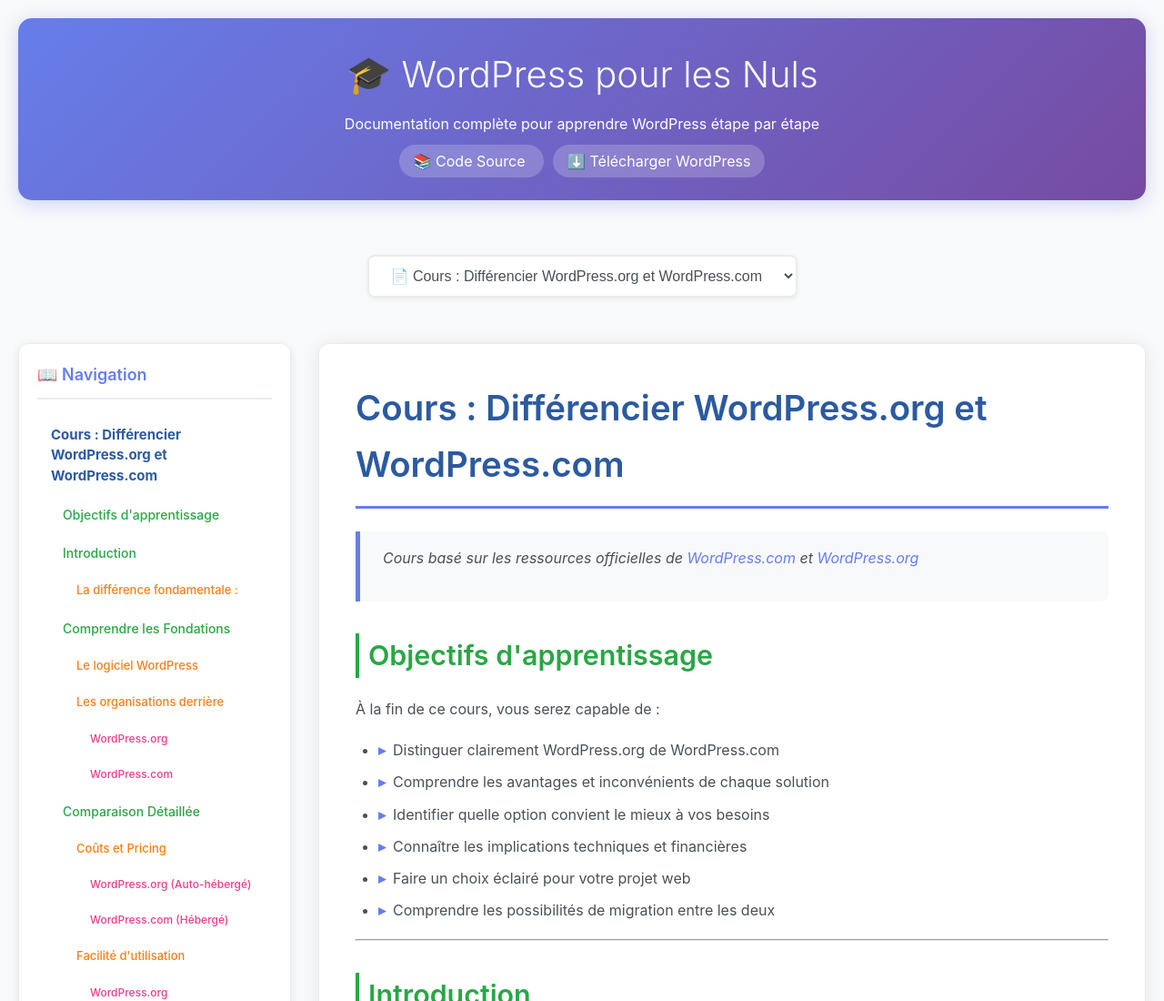
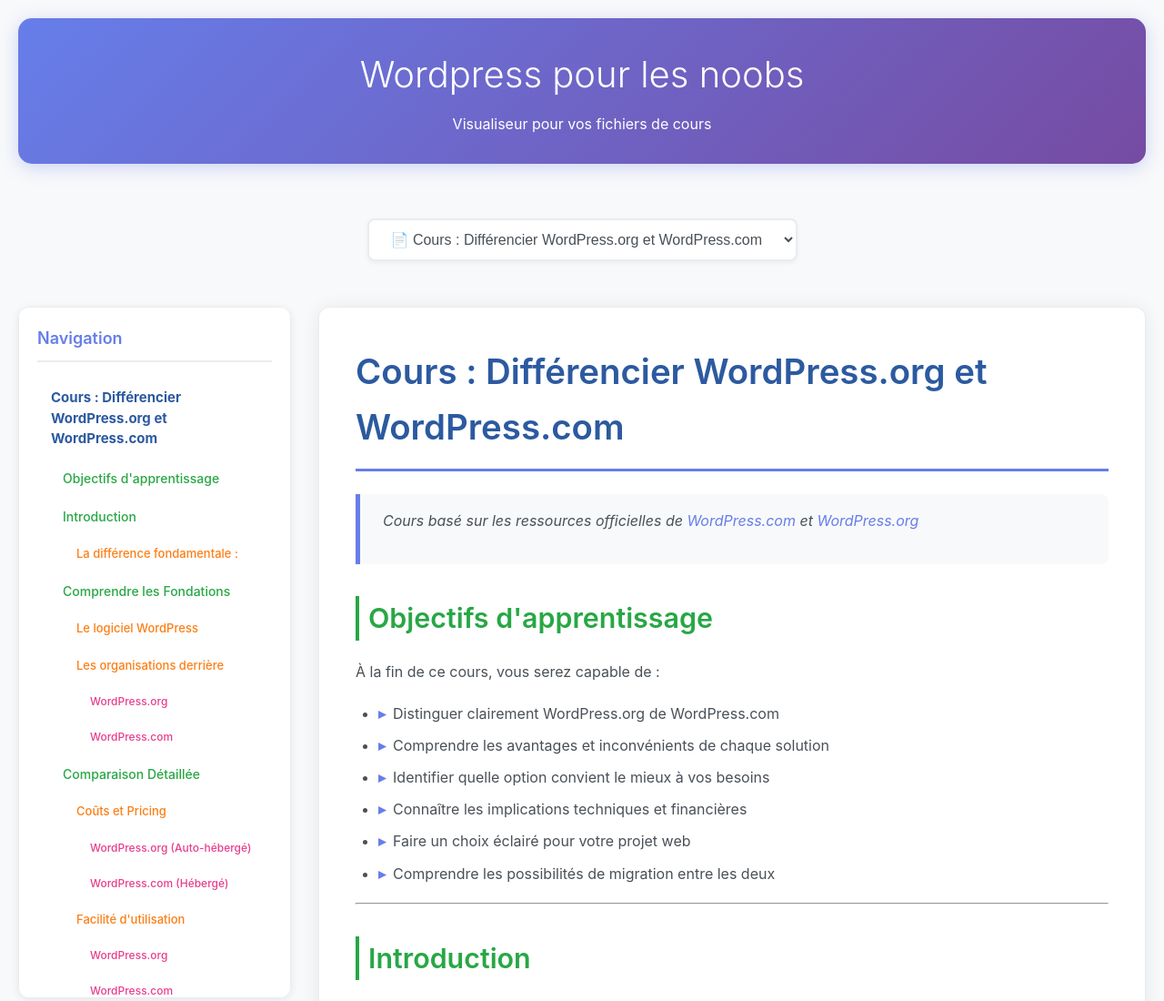
Before and after one commit to ChapeauDent/WordPress_pour_les_noobs, a website: page index.html in a window 1280 px wide. Shown: the top 1100 px of the page at 91% size. Drawn offline with nearby package versions, Linux system fonts and the light colour scheme.

Commit message:
mise a jour index.html

```diff
--- a/index.html
+++ b/index.html
@@ -3,7 +3,7 @@
 <head>
     <meta charset="UTF-8">
     <meta name="viewport" content="width=device-width, initial-scale=1.0">
-    <title>WordPress pour les Nuls - Documentation</title>
+    <title>Wordpress pour les noobs</title>
 
     <!-- Marked.js pour parser le Markdown -->
     <script src="https://cdn.jsdelivr.net/npm/marked/marked.min.js"></script>
@@ -11,34 +11,13 @@
     <!-- Highlight.js pour la coloration syntaxique (thème clair) -->
     <link rel="stylesheet" href="https://cdnjs.cloudflare.com/ajax/libs/highlight.js/11.9.0/styles/github.min.css">
     <script src="https://cdnjs.cloudflare.com/ajax/libs/highlight.js/11.9.0/highlight.min.js"></script>
-
-    <!-- Styles personnalisés -->
     <link rel="stylesheet" href="pages/markdown-viewer.css">
-
-    <!-- Meta tags pour les réseaux sociaux -->
-    <meta property="og:title" content="WordPress pour les Nuls - Documentation">
-    <meta property="og:description" content="Guide complet d'apprentissage WordPress pour débutants">
-    <meta property="og:type" content="website">
-    <meta name="description" content="Documentation complète WordPress pour débutants - Apprenez WordPress étape par étape">
-
-    <!-- Favicon -->
-    <link rel="icon" type="image/x-icon" href="assets/favicon.ico">
 </head>
 <body>
     <div class="container">
         <div class="header">
-            <h1>🎓 WordPress pour les Nuls</h1>
-            <p>Documentation complète pour apprendre WordPress étape par étape</p>
-            <div style="margin-top: 15px;">
-                <a href="https://github.com/ChapeauDent/WordPress_pour_les_nuls" target="_blank"
-                   style="color: white; text-decoration: none; background: rgba(255,255,255,0.2); padding: 8px 16px; border-radius: 20px; margin: 0 5px;">
-                    📚 Code Source
-                </a>
-                <a href="https://wordpress.org/download/" target="_blank"
-                   style="color: white; text-decoration: none; background: rgba(255,255,255,0.2); padding: 8px 16px; border-radius: 20px; margin: 0 5px;">
-                    ⬇️ Télécharger WordPress
-                </a>
-            </div>
+            <h1>Wordpress pour les noobs</h1>
+            <p>Visualiseur pour vos fichiers de cours</p>
         </div>
 
         <div class="file-selector">
@@ -50,7 +29,7 @@
         <!-- Sidebar avec table des matières -->
         <div class="sidebar">
             <div id="toc-container" class="toc-sidebar">
-                <h3>📖 Navigation</h3>
+                <h3> Navigation</h3>
                 <div id="toc-content">
                     <p style="color: var(--text-light); font-style: italic;">Chargez un document pour voir la table des matières</p>
                 </div>
@@ -60,23 +39,10 @@
         <!-- Contenu principal -->
         <div class="main-content">
             <div id="content" class="markdown-content">
-                <div class="loading">Chargement de la documentation WordPress...</div>
+                <div class="loading">Chargement de la documentation</div>
             </div>
         </div>
     </div>
-
-    <!-- Script principal -->
     <script src="pages/markdown-viewer.js"></script>
-
-    <!-- Analytics Google (optionnel) -->
-    <!--
-    <script async src="https://www.googletagmanager.com/gtag/js?id=GA_MEASUREMENT_ID"></script>
-    <script>
-        window.dataLayer = window.dataLayer || [];
-        function gtag(){dataLayer.push(arguments);}
-        gtag('js', new Date());
-        gtag('config', 'GA_MEASUREMENT_ID');
-    </script>
-    -->
 </body>
 </html>
```
